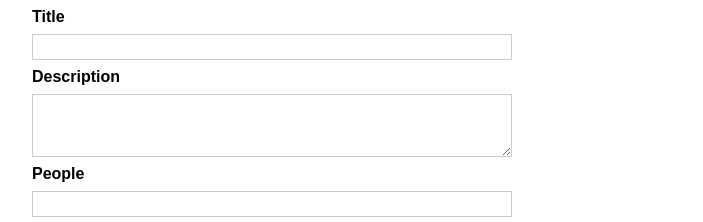
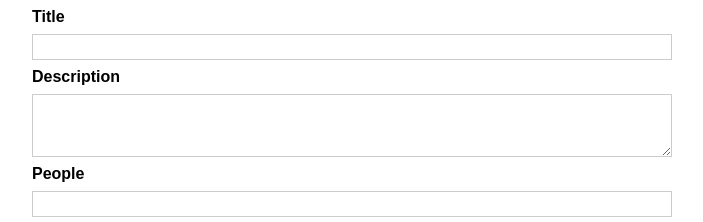
Before and after one commit to viral4603/drag-drop-ts, a website built with webpack: page index.html in a window 1280 px wide. Shown: the top 222 px of the page, 288-991 px from the left. Built offline with nearby package versions, Linux system fonts and the light colour scheme.

Commit message:
fix remove fix width

```diff
--- a/src/assets/css/app.css
+++ b/src/assets/css/app.css
@@ -30,7 +30,6 @@ textarea {
   font: inherit;
   padding: 0.2rem 0.4rem;
   width: 100%;
-  max-width: 30rem;
   border: 1px solid #ccc;
 }
 
```
